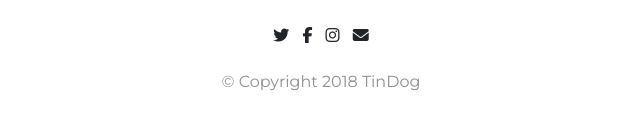
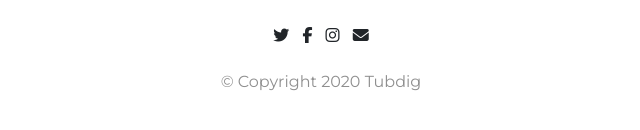
Before and after one commit to larrythexu/tubdig, a plain HTML site: page index.html in a window 1280 px wide. Shown: the part 3115-3245 px from the top of the page, 319-959 px from the left. Drawn offline with nearby package versions, Linux system fonts and the light colour scheme.

Commit message:
Add files via upload

```diff
--- a/index.html
+++ b/index.html
@@ -239,7 +239,7 @@
       <i class="footer-icons fab fa-instagram"></i>
       <i class="footer-icons fas fa-envelope"></i>
 
-      <p>© Copyright 2018 TinDog</p>
+      <p>© Copyright 2020 Tubdig</p>
 
     </div>
   </footer>
```
